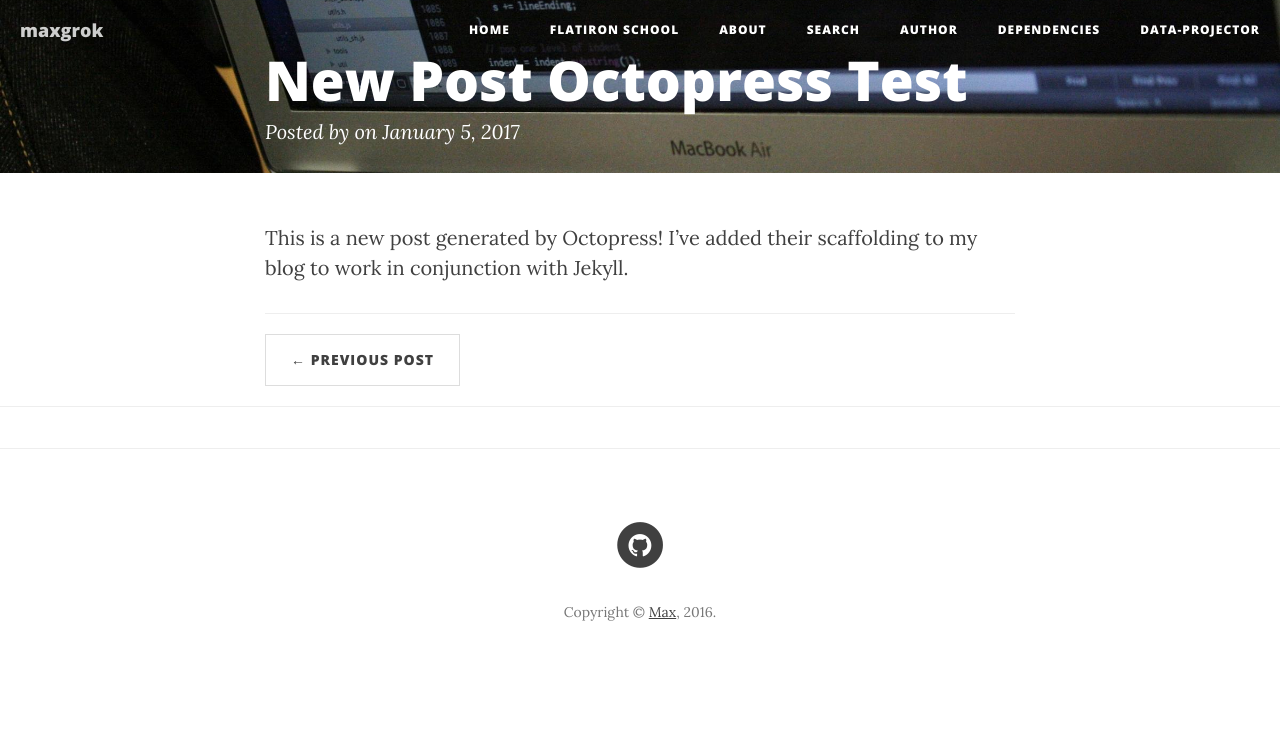
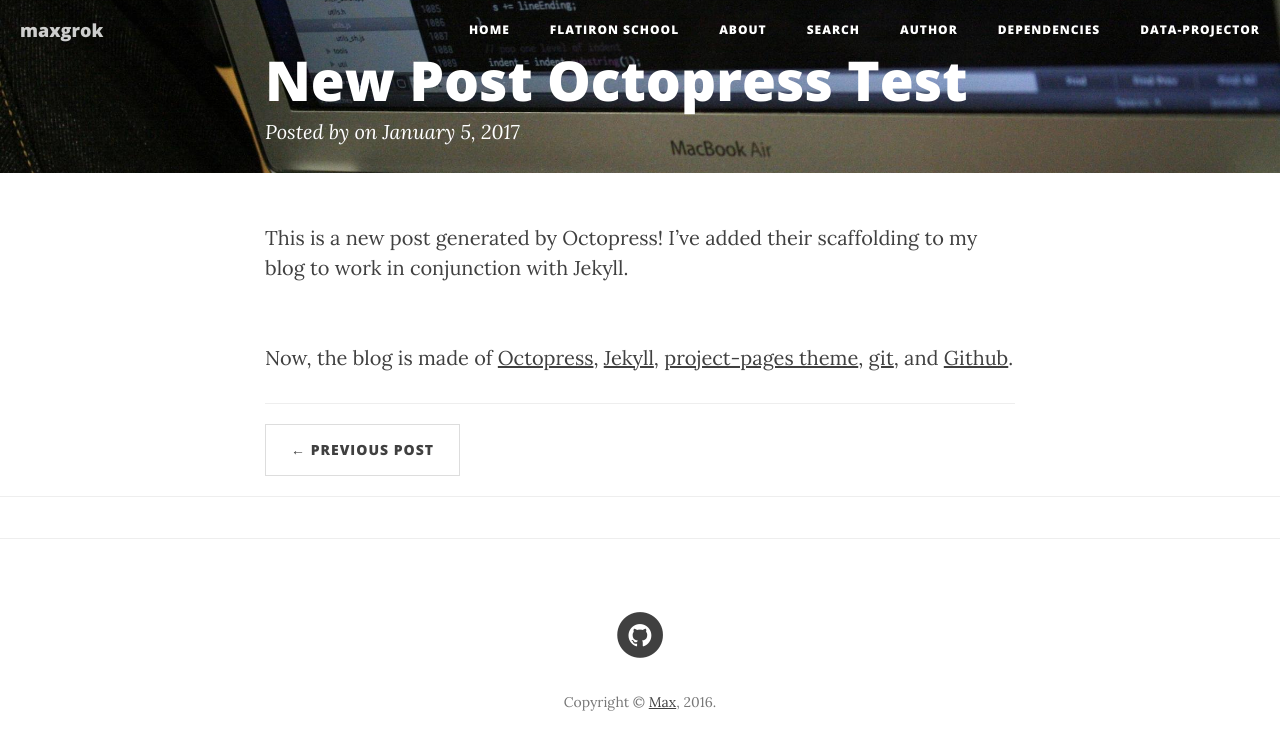
Before and after one commit to maxgrok/maxgrok.github.io_oldversion, a Jekyll site: the page built from _posts/2017-01-05-new-post-octopress-test.markdown, in a window 1280 px wide. Shown: the top 750 px of the page. Built offline with Jekyll 4.4.1, drawn with Linux system fonts in a browser that asks for light colours; nearby versions of some CDN libraries; comment, search, counter and statistics services are not loaded.

Commit message:
Editing post

```diff
--- a/_posts/2017-01-05-new-post-octopress-test.markdown
+++ b/_posts/2017-01-05-new-post-octopress-test.markdown
@@ -4,4 +4,6 @@ title: "New Post Octopress Test"
 date: 2017-01-05T17:54:20-05:00
 ---
 
-This is a new post generated by Octopress! I've added their scaffolding to my blog to work in conjunction with Jekyll.
+This is a new post generated by Octopress! I've added their scaffolding to my blog to work in conjunction with Jekyll. <br><br>
+
+Now, the blog is made of <a href="https://github.com/octopress/octopress">Octopress</a>, <a href="http://jekyllrb.com/">Jekyll</a>, <a href="http://jekyllthemes.org/themes/project-pages/">project-pages theme</a>, <a href="https://git-scm.com/">git</a>, and <a href="http://www.github.com/">Github</a>.
```
